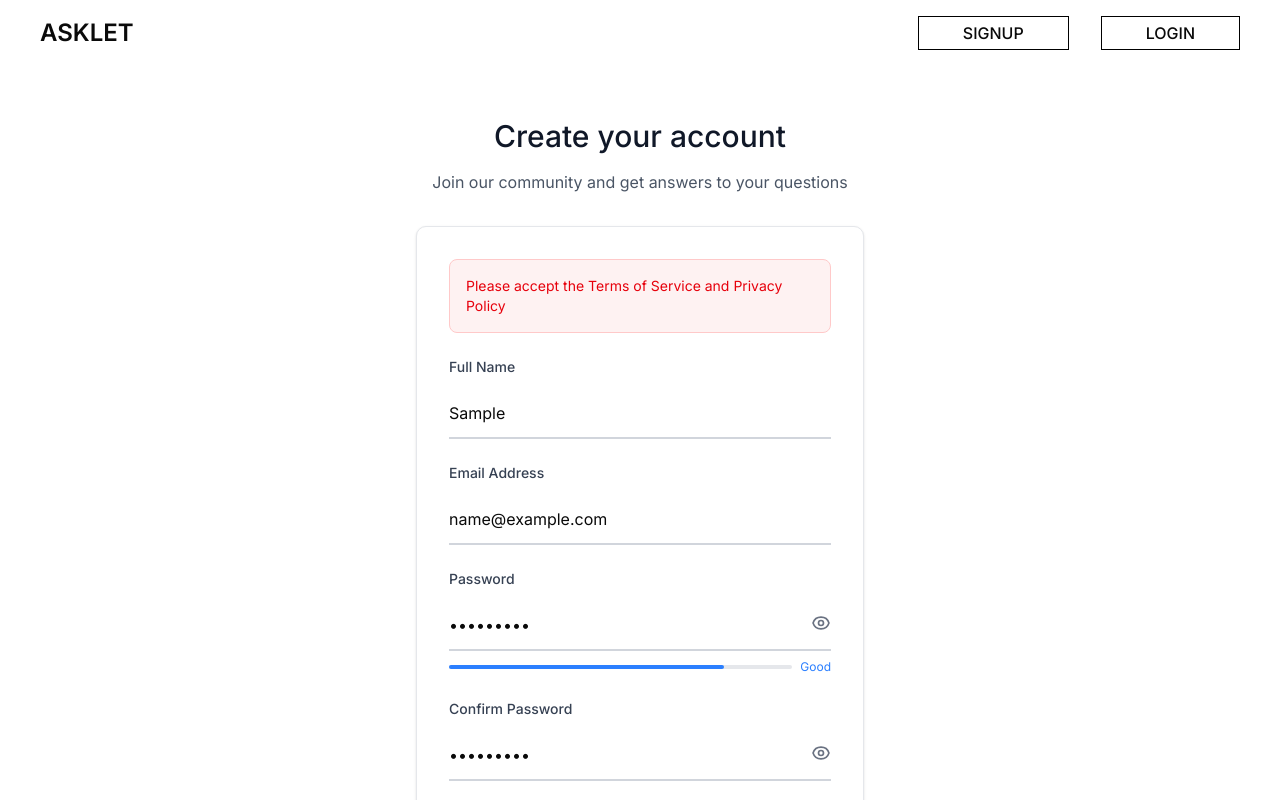
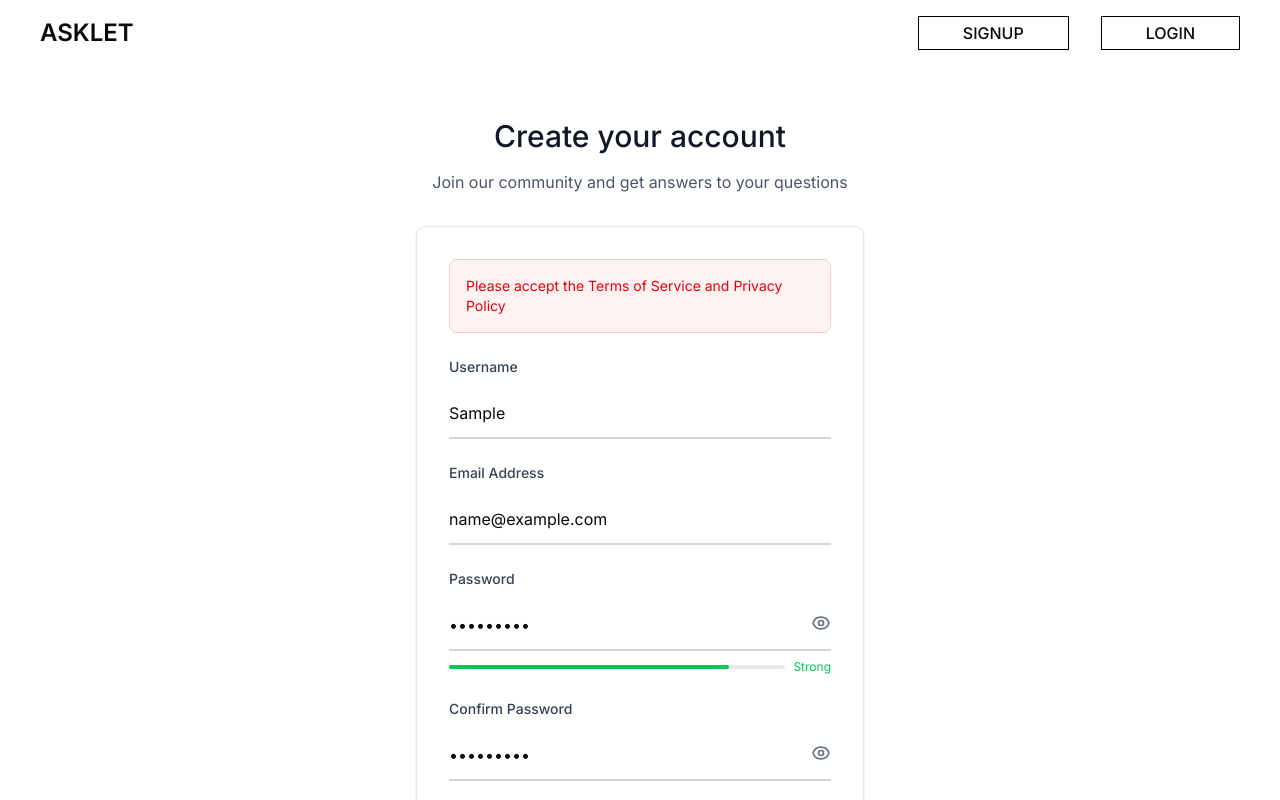
Before and after one commit to sankalp-singh-07/asklet, a Next.js app: page /sign-up in a window 1280 px wide. Both pictures are taken after typing "Sample", "name@example.com", "Sample123", "Sample123" into the empty fields and a click on the button "Create Account". Shown: the top 800 px of the page. Built offline with nearby package versions, Linux system fonts and the light colour scheme.

Commit message:
edited the sign up page to work with the api

```diff
--- a/app/(auth)/sign-up/page.tsx
+++ b/app/(auth)/sign-up/page.tsx
@@ -6,14 +6,14 @@ import Link from "next/link";
 import Button from "@/components/Button";
 
 interface FormData {
-  name: string;
+  username: string;
   email: string;
   password: string;
   confirmPassword: string;
 }
 
 interface FormErrors {
-  name?: string;
+  username?: string;
   email?: string;
   password?: string;
   confirmPassword?: string;
@@ -23,7 +23,7 @@ interface FormErrors {
 export default function SignUp() {
   const router = useRouter();
   const [formData, setFormData] = useState<FormData>({
-    name: "",
+    username: "",
     email: "",
     password: "",
     confirmPassword: "",
@@ -37,10 +37,15 @@ export default function SignUp() {
   const validateForm = (): boolean => {
     const newErrors: FormErrors = {};
 
-    if (!formData.name.trim()) {
-      newErrors.name = "Full name is required";
-    } else if (formData.name.trim().length < 2) {
-      newErrors.name = "Name must be at least 2 characters long";
+    if (!formData.username.trim()) {
+      newErrors.username = "Username is required";
+    } else if (formData.username.trim().length < 3) {
+      newErrors.username = "Username must be at least 3 characters long";
+    } else if (formData.username.trim().length > 40) {
+      newErrors.username = "Username must be less than 40 characters";
+    } else if (!/^[a-zA-Z0-9_]+$/.test(formData.username.trim())) {
+      newErrors.username =
+        "Username can only contain letters, numbers, and underscores";
     }
 
     if (!formData.email.trim()) {
@@ -51,8 +56,8 @@ export default function SignUp() {
 
     if (!formData.password.trim()) {
       newErrors.password = "Password is required";
-    } else if (formData.password.length < 8) {
-      newErrors.password = "Password must be at least 8 characters long";
+    } else if (formData.password.length < 6) {
+      newErrors.password = "Password must be at least 6 characters long";
     } else if (!/(?=.*[a-z])(?=.*[A-Z])(?=.*\d)/.test(formData.password)) {
       newErrors.password =
         "Password must contain at least one uppercase letter, one lowercase letter, and one number";
@@ -105,25 +110,32 @@ export default function SignUp() {
     setIsSubmitting(true);
 
     try {
-      await new Promise((resolve) => setTimeout(resolve, 2000));
+      const response = await fetch("/api/register", {
+        method: "POST",
+        headers: {
+          "Content-Type": "application/json",
+        },
+        body: JSON.stringify({
+          username: formData.username.trim(),
+          email: formData.email.trim(),
+          password: formData.password,
+        }),
+      });
 
-      const success = true;
+      const data = await response.json();
 
-      if (success) {
-        console.log("Sign up successful:", {
-          name: formData.name,
-          email: formData.email,
-        });
+      if (response.ok) {
+        console.log("Sign up successful:", data);
         router.push("/sign-in?message=account-created");
       } else {
         setErrors({
-          general: "Email already exists. Please try with a different email.",
+          general: data.error || "Registration failed. Please try again.",
         });
       }
     } catch (error) {
       console.error("Sign up error:", error);
       setErrors({
-        general: "Something went wrong. Please try again.",
+        general: "Network error. Please check your connection and try again.",
       });
     } finally {
       setIsSubmitting(false);
@@ -136,6 +148,7 @@ export default function SignUp() {
 
     let strength = 0;
     const checks = [
+      password.length >= 6,
       password.length >= 8,
       /[a-z]/.test(password),
       /[A-Z]/.test(password),
@@ -145,8 +158,15 @@ export default function SignUp() {
 
     strength = checks.filter(Boolean).length;
 
-    const strengthTexts = ["", "Very Weak", "Weak", "Fair", "Good", "Strong"];
-
+    const strengthTexts = [
+      "",
+      "Very Weak",
+      "Weak",
+      "Fair",
+      "Good",
+      "Strong",
+      "Very Strong",
+    ];
     const strengthColors = [
       "",
       "text-red-500",
@@ -154,6 +174,7 @@ export default function SignUp() {
       "text-yellow-500",
       "text-blue-500",
       "text-green-500",
+      "text-green-600",
     ];
 
     return {
@@ -187,27 +208,27 @@ export default function SignUp() {
           <form onSubmit={handleSubmit} className="space-y-6">
             <div>
               <label
-                htmlFor="name"
+                htmlFor="username"
                 className="block text-sm font-medium text-gray-700 mb-3"
               >
-                Full Name
+                Username
               </label>
               <input
                 type="text"
-                id="name"
-                name="name"
-                value={formData.name}
+                id="username"
+                name="username"
+                value={formData.username}
                 onChange={handleInputChange}
                 className={`w-full px-0 py-3 text-base bg-transparent border-0 border-b-2 focus:outline-none focus:ring-0 transition-colors ${
-                  errors.name
+                  errors.username
                     ? "border-red-500 focus:border-red-500"
                     : "border-gray-300 focus:border-gray-900"
                 }`}
-                placeholder="Enter your full name"
+                placeholder="Enter your username"
                 disabled={isSubmitting}
               />
-              {errors.name && (
-                <p className="mt-2 text-sm text-red-600">{errors.name}</p>
+              {errors.username && (
+                <p className="mt-2 text-sm text-red-600">{errors.username}</p>
               )}
             </div>
 
@@ -308,16 +329,17 @@ export default function SignUp() {
                     <div className="flex-1 h-1 bg-gray-200 rounded">
                       <div
                         className={`h-1 rounded transition-all duration-300 ${
-                          passwordStrength.strength === 1
-                            ? "bg-red-500 w-1/5"
-                            : passwordStrength.strength === 2
-                            ? "bg-red-400 w-2/5"
+                          passwordStrength.strength <= 2
+                            ? "bg-red-500"
                             : passwordStrength.strength === 3
-                            ? "bg-yellow-500 w-3/5"
+                            ? "bg-yellow-500"
                             : passwordStrength.strength === 4
-                            ? "bg-blue-500 w-4/5"
-                            : "bg-green-500 w-full"
+                            ? "bg-blue-500"
+                            : "bg-green-500"
                         }`}
+                        style={{
+                          width: `${(passwordStrength.strength / 6) * 100}%`,
+                        }}
                       />
                     </div>
                     <span className={`text-xs ${passwordStrength.color}`}>
```
